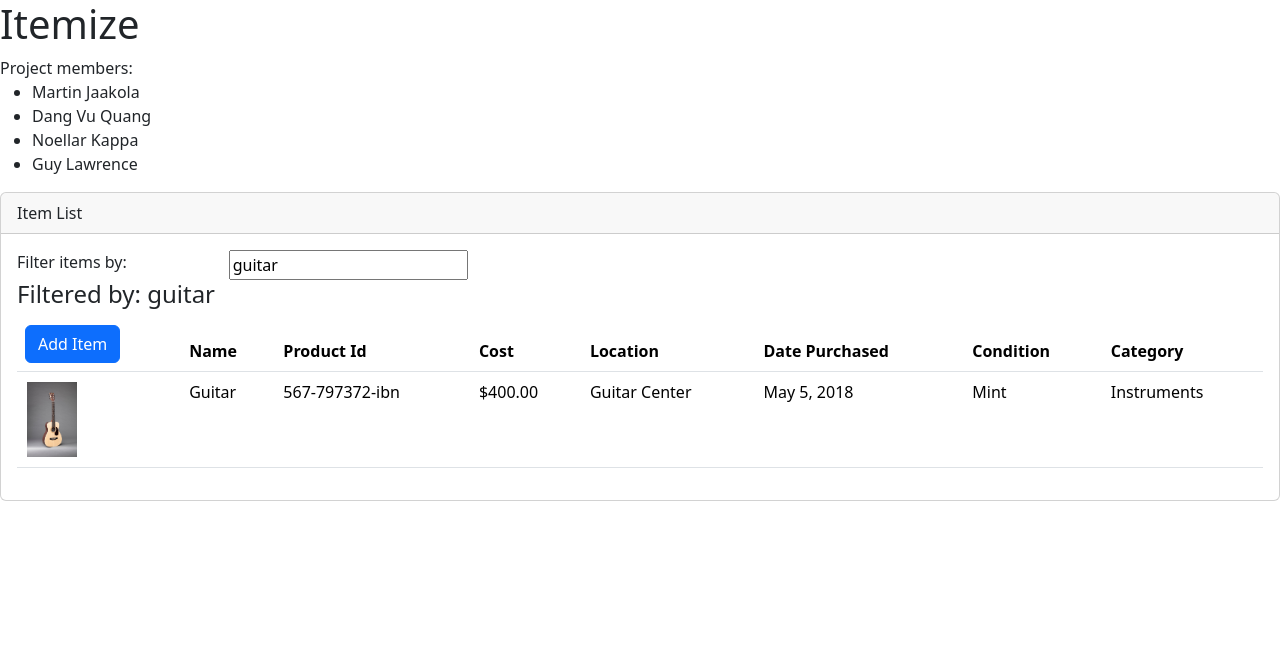
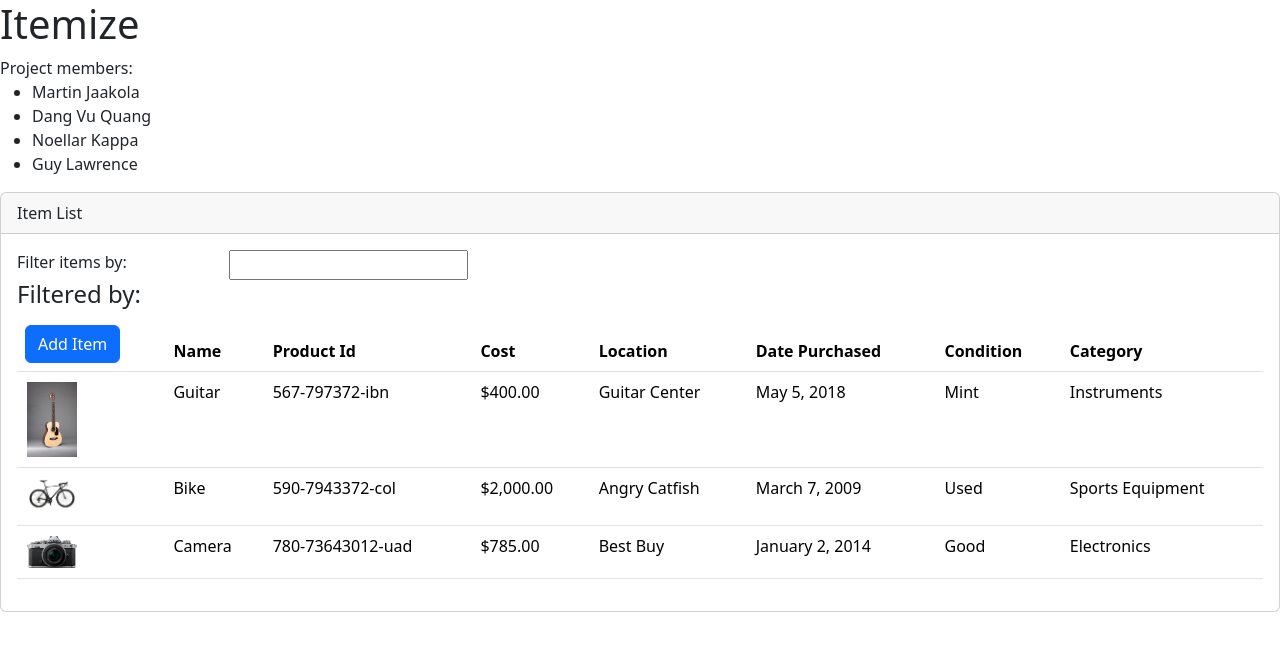
Before and after one commit to melo-velo/Group_Project, an Angular app: page / in a window 1280 px wide. Shown: the top 650 px of the page. Built offline with nearby package versions, Linux system fonts and the light colour scheme.

Commit message:
Moved hard-coded items to a service

```diff
--- a/src/app/items/item-list.component.ts
+++ b/src/app/items/item-list.component.ts
@@ -1,5 +1,6 @@
 import { Component, OnInit } from "@angular/core";
 import { IItem } from "./item";
+import { ItemService } from "./item.service";
 
 @Component({
   selector: 'itemized-list',
@@ -26,28 +27,9 @@ export class ItemListComponent implements OnInit {
 
   filteredItems: IItem[] = [];
 
-  highValueItems: IItem[] = [
-    {
-      "imageUrl": "assets/images/Martin.jpg",
-      "productName": "Guitar",
-      "productId": "567-797372-IBN",
-      "purchasePrice": 400,
-      "purchaseLocation": "Guitar Center",
-      "datePurchased": "May 5, 2018",
-      "condition": "Mint",
-      "category": "Instruments"
-    },
-    {
-      "imageUrl": "assets/images/bike.png",
-      "productName": "Bike",
-      "productId": "590-7943372-COL",
-      "purchasePrice": 2000,
-      "purchaseLocation": "Angry Catfish",
-      "datePurchased": "March 7, 2009",
-      "condition": "Used",
-      "category": "Sports Equipment"
-    }
-  ];
+  highValueItems: IItem[] = [];
+
+  constructor(private itemService: ItemService) {}
 
   runFilterOnItems(runFilter: string): IItem[] {
     runFilter = runFilter.toLowerCase();
@@ -60,6 +42,7 @@ export class ItemListComponent implements OnInit {
   }*/
 
   ngOnInit(): void {
-    this.listFilter = 'guitar';
+    this.highValueItems = this.itemService.getItems();
+    this.filteredItems = this.highValueItems;
   }
 }
--- /dev/null
+++ b/src/app/items/item.service.ts
@@ -0,0 +1,45 @@
+import { Injectable } from "@angular/core";
+import { IItem } from "./item";
+
+
+@Injectable({
+  providedIn: 'root'
+})
+export class ItemService {
+
+  getItems(): IItem[] {
+    return [
+      {
+        "imageUrl": "assets/images/Martin.jpg",
+        "productName": "Guitar",
+        "productId": "567-797372-IBN",
+        "purchasePrice": 400,
+        "purchaseLocation": "Guitar Center",
+        "datePurchased": "May 5, 2018",
+        "condition": "Mint",
+        "category": "Instruments"
+      },
+      {
+        "imageUrl": "assets/images/bike.png",
+        "productName": "Bike",
+        "productId": "590-7943372-COL",
+        "purchasePrice": 2000,
+        "purchaseLocation": "Angry Catfish",
+        "datePurchased": "March 7, 2009",
+        "condition": "Used",
+        "category": "Sports Equipment"
+      },
+      {
+        "imageUrl": "assets/images/camera.jpg",
+        "productName": "Camera",
+        "productId": "780-73643012-UAD",
+        "purchasePrice": 785,
+        "purchaseLocation": "Best Buy",
+        "datePurchased": "January 2, 2014",
+        "condition": "Good",
+        "category": "Electronics"
+      }
+    ]
+  }
+
+}
```
Also changed, not shown: src/assets/images/camera.jpg (added).
